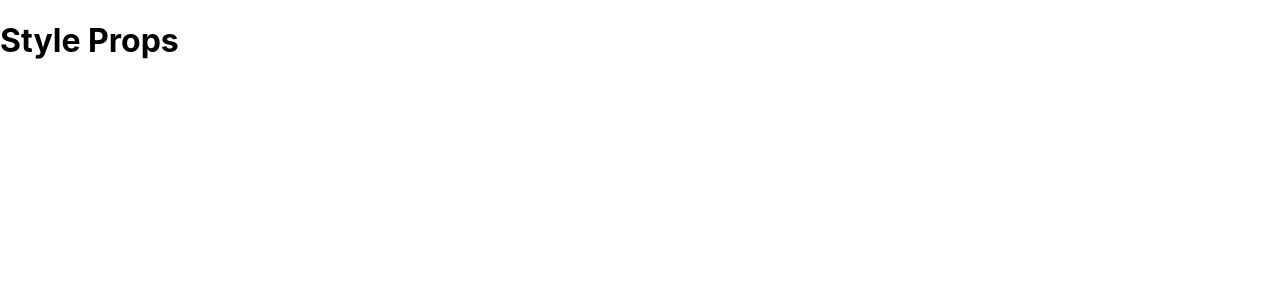
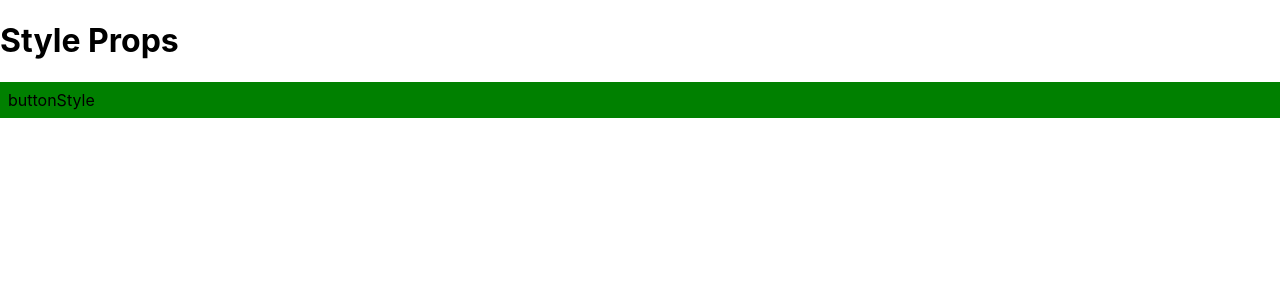
Before and after one commit to mdYeasin-cmd/explore-react-typescript, a React (Create React App) app: page / in a window 1280 px wide. Shown: the top 300 px of the page. Built offline with nearby package versions, Linux system fonts and the light colour scheme.

Commit message:
Style type CSSProperties

```diff
--- a/src/App.tsx
+++ b/src/App.tsx
@@ -1,15 +1,17 @@
 import React from 'react';
 import './App.css';
 import Button from './components/Button';
+import ButtonStyle from './components/ButtonStyle';
 import DataFetch from './components/DataFetch';
 import Post from './components/Post';
 
-
+const btnStyles = { backgroundColor: "green", padding: "0.5rem" }
 
 function App() {
   return (
     <div className="App">
       <h1>Style Props</h1>
+      <ButtonStyle btnStyle={btnStyles}></ButtonStyle>
     </div>
   );
 }
--- /dev/null
+++ b/src/components/ButtonStyle.tsx
@@ -0,0 +1,15 @@
+import React, { CSSProperties } from 'react';
+
+type ButtonStyleProps = {
+    btnStyle: CSSProperties
+}
+
+const ButtonStyle = ({ btnStyle }: ButtonStyleProps) => {
+    return (
+        <div style={btnStyle}>
+            buttonStyle
+        </div>
+    );
+};
+
+export default ButtonStyle;
```
